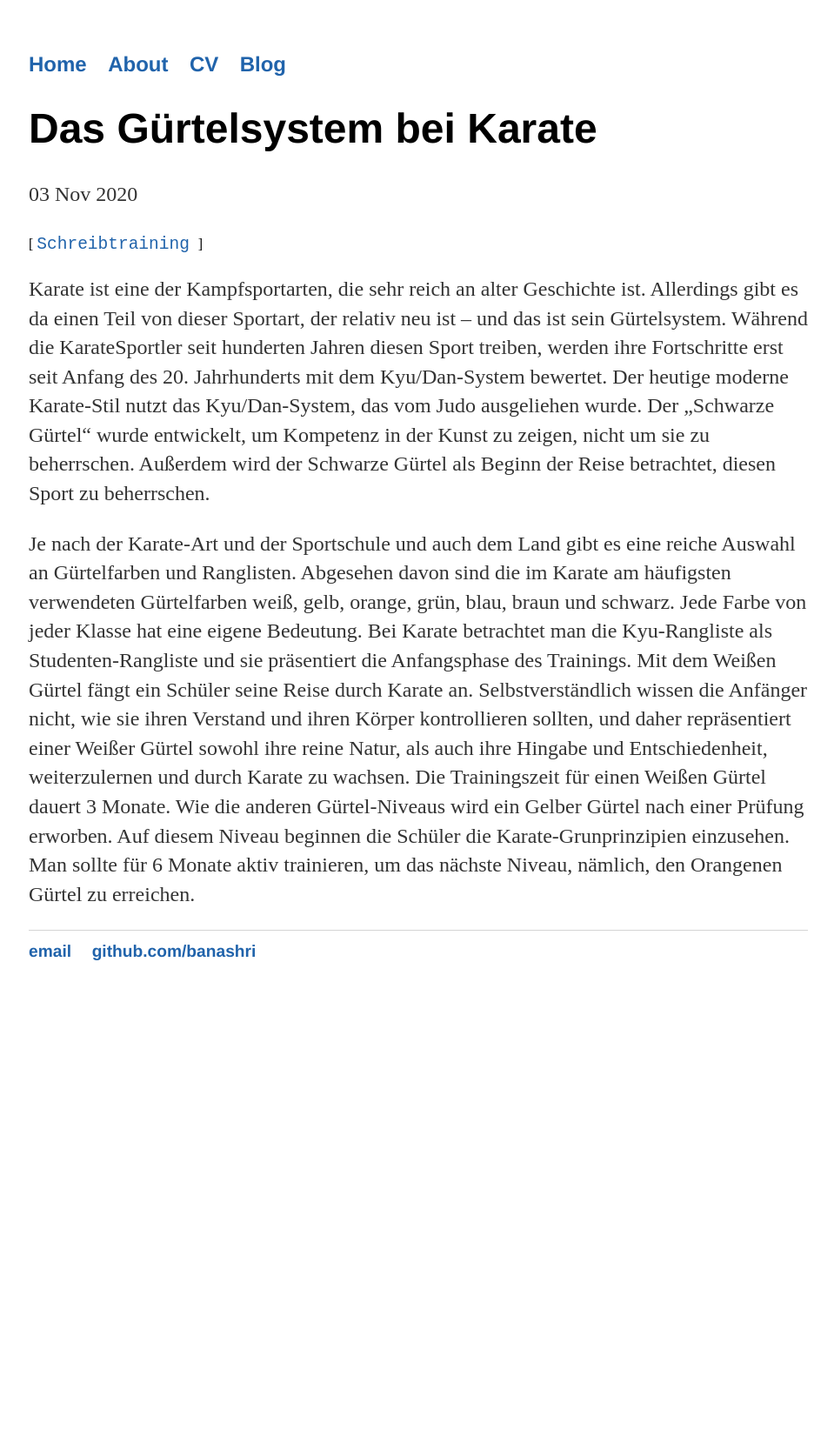
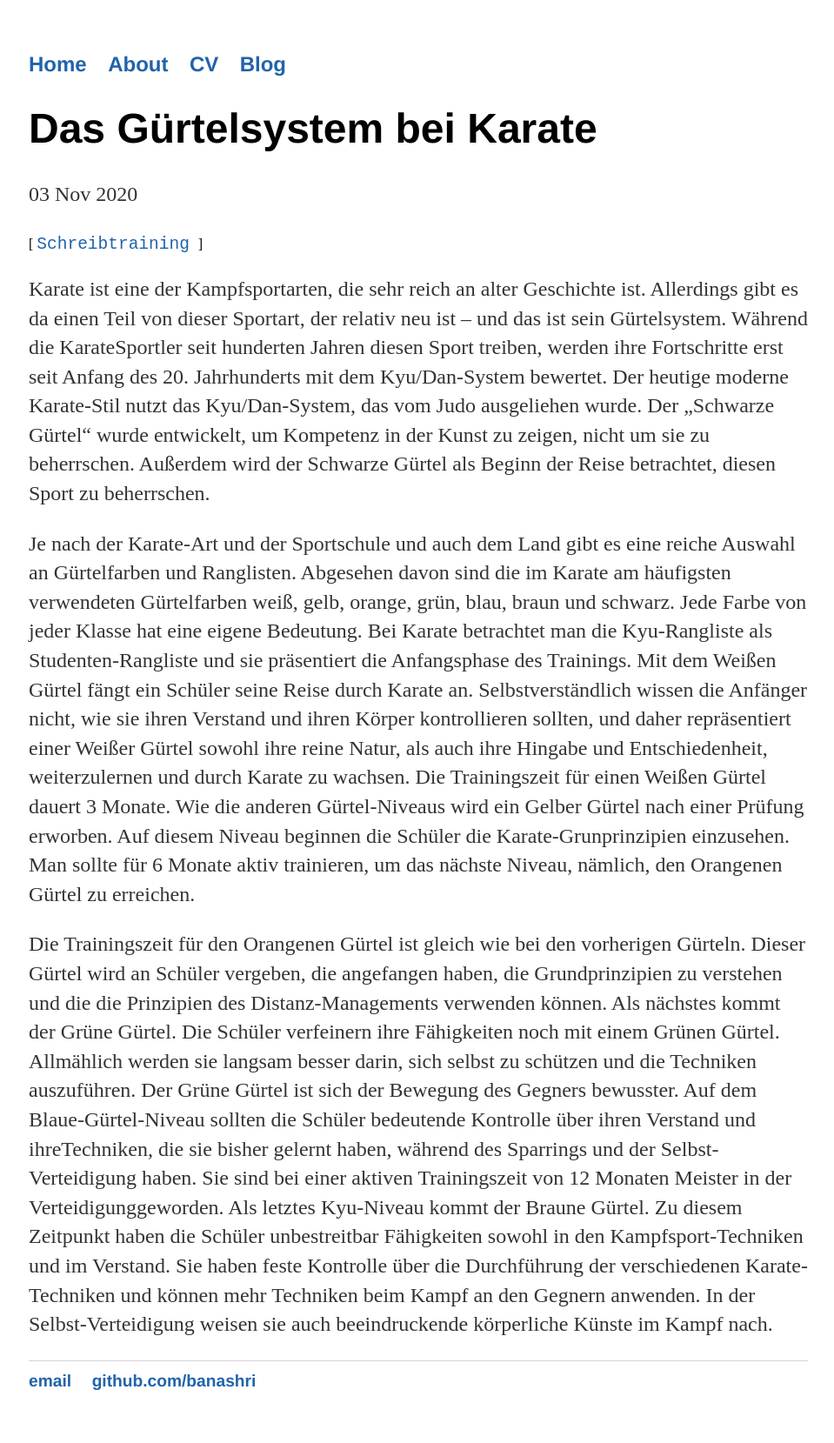
Before and after one commit to Banashri/banashri.github.io, a Jekyll site: the page built from _posts/2020-11-3-Karate.md, in a window 1280 px wide. Shown: the whole page at 87% size, without its empty margins (159-1118 px from the left). Built offline with Jekyll 4.4.1, drawn with Linux system fonts in a browser that asks for light colours; before the commit the page ends 1165 px from its top, so only the background shows below that.

Commit message:
Update 2020-11-3-Karate.md

```diff
--- a/_posts/2020-11-3-Karate.md
+++ b/_posts/2020-11-3-Karate.md
@@ -8,3 +8,5 @@
 Karate ist eine der Kampfsportarten, die sehr reich an alter Geschichte ist. Allerdings gibt es da einen Teil von dieser Sportart, der relativ neu ist – und das ist sein Gürtelsystem. Während die KarateSportler seit hunderten Jahren diesen Sport treiben, werden ihre Fortschritte erst seit Anfang des 20. Jahrhunderts mit dem Kyu/Dan-System bewertet. Der heutige moderne Karate-Stil nutzt das Kyu/Dan-System, das vom Judo ausgeliehen wurde. Der „Schwarze Gürtel“ wurde entwickelt, um Kompetenz in der Kunst zu zeigen, nicht um sie zu beherrschen. Außerdem wird der Schwarze Gürtel als Beginn der Reise betrachtet, diesen Sport zu beherrschen.
 
 Je nach der Karate-Art und der Sportschule und auch dem Land gibt es eine reiche Auswahl an Gürtelfarben und Ranglisten. Abgesehen davon sind die im Karate am häufigsten verwendeten Gürtelfarben weiß, gelb, orange, grün, blau, braun und schwarz. Jede Farbe von jeder Klasse hat eine eigene Bedeutung. Bei Karate betrachtet man die Kyu-Rangliste als Studenten-Rangliste und sie präsentiert die Anfangsphase des Trainings. Mit dem Weißen Gürtel fängt ein Schüler seine Reise durch Karate an. Selbstverständlich wissen die Anfänger nicht, wie sie ihren Verstand und ihren Körper kontrollieren sollten, und daher repräsentiert einer Weißer Gürtel sowohl ihre reine Natur, als auch ihre Hingabe und Entschiedenheit, weiterzulernen und durch Karate zu wachsen. Die Trainingszeit für einen Weißen Gürtel dauert 3 Monate. Wie die anderen Gürtel-Niveaus wird ein Gelber Gürtel nach einer Prüfung erworben. Auf diesem Niveau beginnen die Schüler die Karate-Grunprinzipien einzusehen. Man sollte für 6 Monate aktiv trainieren, um das nächste Niveau, nämlich, den Orangenen Gürtel zu erreichen.
+
+Die Trainingszeit für den Orangenen Gürtel ist gleich wie bei den vorherigen Gürteln. Dieser Gürtel wird an Schüler vergeben, die angefangen haben, die Grundprinzipien zu verstehen und die die Prinzipien des Distanz-Managements verwenden können. Als nächstes kommt der Grüne Gürtel. Die Schüler verfeinern ihre Fähigkeiten noch mit einem Grünen Gürtel. Allmählich werden sie langsam besser darin, sich selbst zu schützen und die Techniken auszuführen. Der Grüne Gürtel ist sich der Bewegung des Gegners bewusster. Auf dem Blaue-Gürtel-Niveau sollten die Schüler bedeutende Kontrolle über ihren Verstand und ihreTechniken, die sie bisher gelernt haben, während des Sparrings und der Selbst-Verteidigung haben. Sie sind bei einer aktiven Trainingszeit von 12 Monaten Meister in der Verteidigunggeworden. Als letztes Kyu-Niveau kommt der Braune Gürtel. Zu diesem Zeitpunkt haben die Schüler unbestreitbar Fähigkeiten sowohl in den Kampfsport-Techniken und im Verstand. Sie haben feste Kontrolle über die Durchführung der verschiedenen Karate-Techniken und können mehr Techniken beim Kampf an den Gegnern anwenden. In der Selbst-Verteidigung weisen sie auch beeindruckende körperliche Künste im Kampf nach.
```
